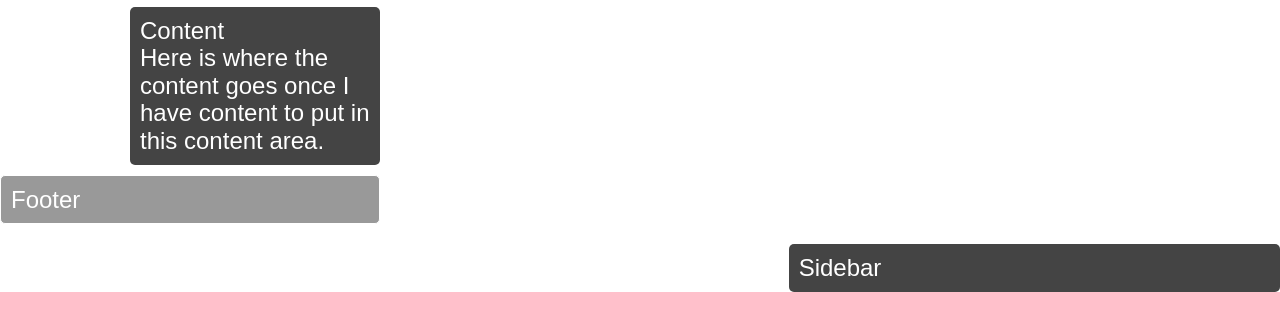
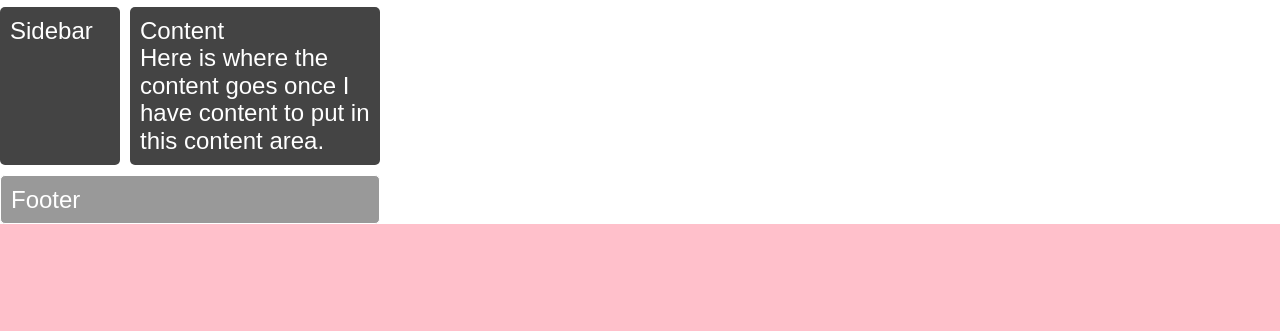
Before and after one commit to rideoutkatie/capstone, a website built with Parcel: page index.html in a window 1280 px wide. Shown: the part 53-384 px from the top of the page. Built offline with nearby package versions, Linux system fonts and the light colour scheme.

Commit message:
Update main.css

```diff
--- a/css/main.css
+++ b/css/main.css
@@ -44,7 +44,7 @@ body {
   grid-template-columns: 120px 120px 120px;
   grid-template-areas:
   "....... header header"
-  "sidebare content content"
+  "sidebar content content"
   "footer footer footer";
   background-color: #fff;
   color:  #444;
```
